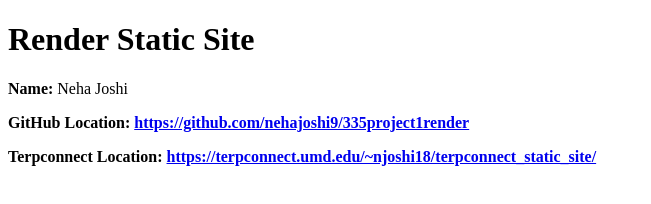
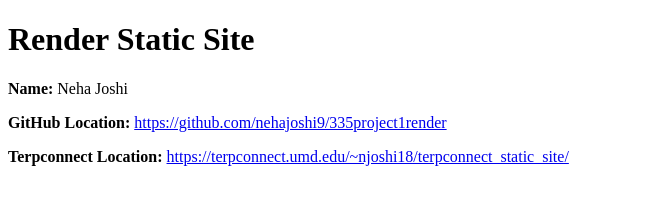
Before and after one commit to nehajoshi9/335project1render, a plain HTML site: page index.html in a window 1280 px wide. Shown: the whole page, without its empty margins (0-651 px from the left). Drawn offline with Linux system fonts and the light colour scheme.

Commit message:
fixed formatting

```diff
--- a/index.html
+++ b/index.html
@@ -8,7 +8,7 @@
 <body>
     <h1>Render Static Site</h1>
     <p><strong>Name:</strong> Neha Joshi</p>
-    <p><strong>GitHub Location: <a href="https://github.com/nehajoshi9/335project1render">https://github.com/nehajoshi9/335project1render</a></strong></p>
-    <p><strong>Terpconnect Location: <a href="https://terpconnect.umd.edu/~njoshi18/terpconnect_static_site/">https://terpconnect.umd.edu/~njoshi18/terpconnect_static_site/</a></strong> </p>
+    <p><strong>GitHub Location: </strong><a href="https://github.com/nehajoshi9/335project1render">https://github.com/nehajoshi9/335project1render</a></p>
+    <p><strong>Terpconnect Location: </strong><a href="https://terpconnect.umd.edu/~njoshi18/terpconnect_static_site/">https://terpconnect.umd.edu/~njoshi18/terpconnect_static_site/</a> </p>
 </body>
 </html>
```
